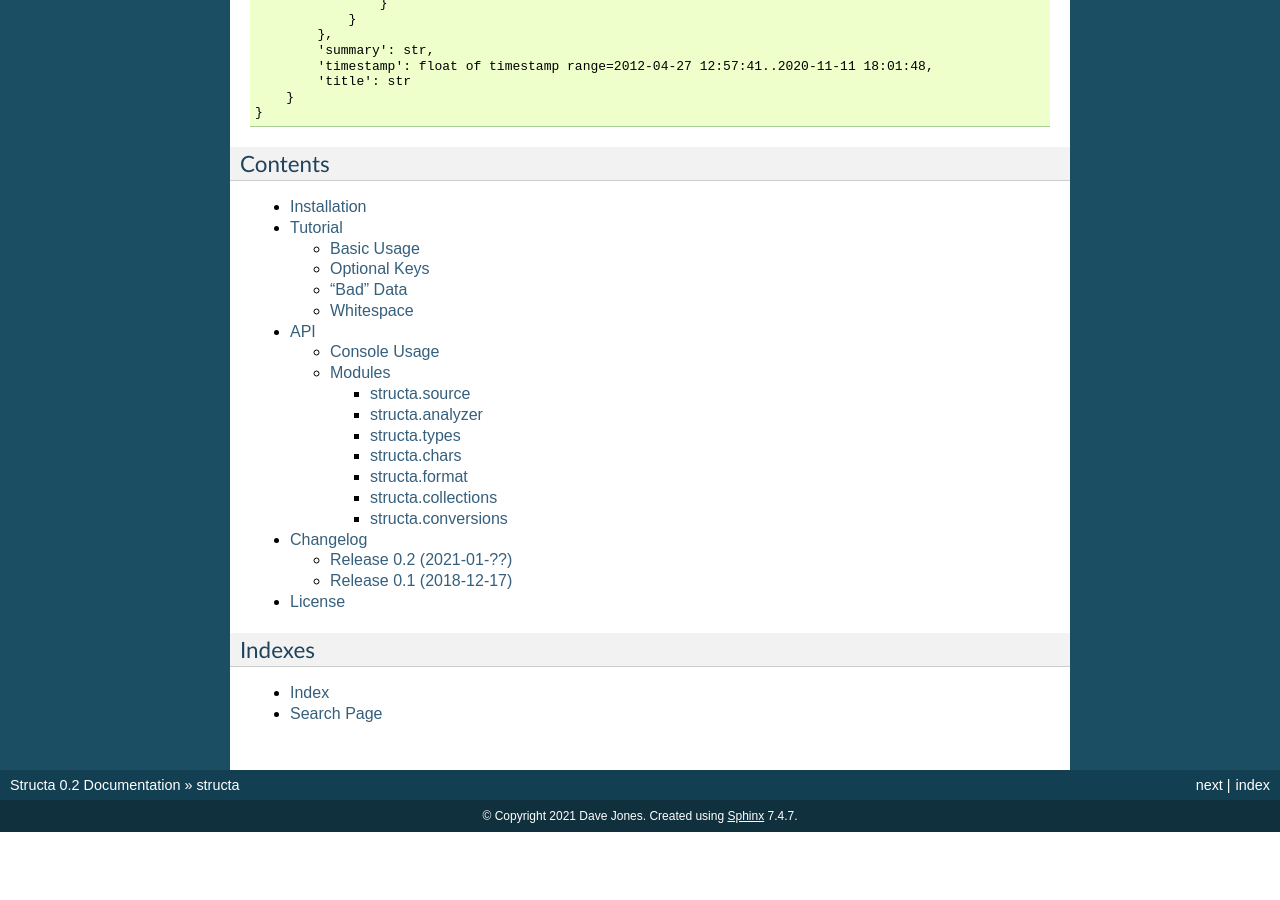
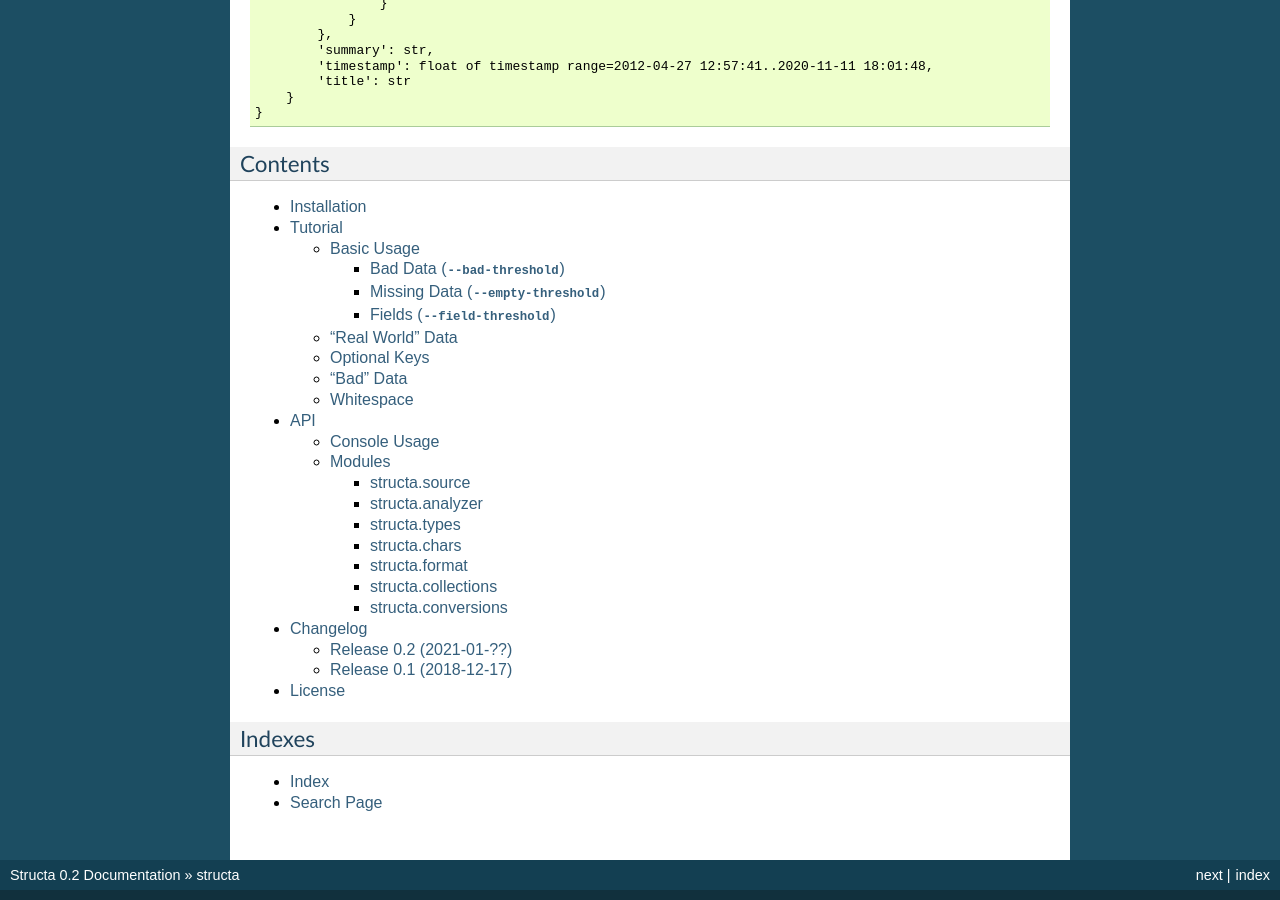
Before and after one commit to waveform80/structa, a Sphinx documentation site: the page built from docs/index.rst, in a window 1280 px wide and 900 px high, scrolled down 2292 px. Built offline with Sphinx 7.4.7, drawn with Linux system fonts in a browser that asks for light colours; before the commit the page ends 3124 px from its top, so only the background shows below that; some of the changed lines change nothing that is shown.

Commit message:
Re-work the tutorial (WIP)
Place the simple examples first and work up to the more complex
examples. Include option links for the various options that are
demonstrated

```diff
--- a/docs/tutorial.rst
+++ b/docs/tutorial.rst
@@ -23,11 +23,202 @@ is figuring out what to twiddle them to.
 Basic Usage
 ===========
 
-We'll start with a custom made data-set which will allow us to tweak things and
-see what's going on under structa's hood a bit more easily. The following
-script generates a fairly sizeable JSON file (~11MB) apparently recording
-various air quality readings from places which bear absolutely no resemblance
-whatsoever to my adoptive home city (ahem):
+We'll start with some basic data structures and see how structa handles them.
+The following code dumps a list of strings representing integers to stdout in
+JSON format:
+
+.. literalinclude:: examples/str-nums.py
+   :caption:
+
+We can capture the output in a file and pass this to structa:
+
+.. code-block:: console
+
+    $ python3 str-nums.py > str-nums.json
+    $ structa str-nums.json
+    [ str of int range=0..999 pattern="d" ]
+
+Alternatively, we can pipe the output straight to structa:
+
+.. code-block:: console
+
+    $ python3 str-nums.py | structa
+    [ str of int range=0..999 pattern="d" ]
+
+The output shows that the data contains a list (indicated by the
+square-brackets surrounding the output) of strings of integers ("str of int"),
+which have values between 0 and 999 (inclusive). The "pattern" at the end
+indicates that the strings are in decimal ("d") form (structa would also
+recognize octal, "o", and hexadecimal "x" forms of integers).
+
+
+Bad Data (``--bad-threshold``)
+------------------------------
+
+Let's see how structa handles bad data. We'll add a non-numeric string into our
+list of numbers:
+
+.. literalinclude:: examples/bad-nums.py
+   :caption:
+
+What does structa do in the presence of this "corrupt" data?
+
+.. code-block:: console
+
+    $ python3 bad-nums.py | structa
+    [ str of int range=0..999 pattern="d" ]
+
+Apparently nothing! It may seem odd that structa raised no errors, or even
+warnings when encountering subtly incorrect data. However, structa has a "bad
+threshold" setting (:option:`structa --bad-threshold`) which means not all data
+in a given sequence has to match the pattern under test.
+
+This setting defaults to 1% (or 0.01) meaning that up to 1% of the values can
+fail to match and the pattern will still be considered valid. If we lower the
+bad threshold to zero, this is what happens:
+
+.. code-block:: console
+
+    $ python3 bad-nums.py | structa --bad-threshold 0
+    [ str range="0".."foo" ]
+
+It's still recognized as a list of strings, but no longer as string
+representations of integers.
+
+How about mixing types? The following script outputs our errant string, "foo",
+along with a list of numbers. However, note that this time the numbers are
+integers, not strings of integers. In other words we have a list of a string,
+and lots of integers:
+
+.. literalinclude:: examples/bad-types.py
+   :caption:
+
+.. code-block:: console
+
+    $ python3 bad-types.py | structa
+    [ value ]
+
+In this case, even with the default 1% bad threshold, structa doesn't exclude
+the bad data; the analysis simply returns it as a list of mixed "values".
+
+This is because structa assumes that the *types* of data are at least correct,
+under the assumption that if whatever is generating your data hasn't even got
+the data types right, you've got bigger problems! The bad threshold mechanism
+only applies to bad data *within* a homogenous type (typically bad string
+representations of numeric or boolean types).
+
+
+Missing Data (``--empty-threshold``)
+------------------------------------
+
+Another type of "bad" data commonly encountered is empty strings which are
+typically used to represent *missing* data, and (predictably) structa has
+another knob that can be twiddled for this: :option:`structa
+--empty-threshold`. The following script generates a list of strings of
+integers in which most of the strings (~70%) are blank:
+
+.. literalinclude:: examples/mostly-blank.py
+   :caption:
+
+Despite the vast majority of the data being blank, structa handles this as
+normal:
+
+.. code-block:: console
+
+    $ python3 mostly-blank.py | structa
+    [ str of int range=0..100 pattern="d" ]
+
+This is because the default for :option:`structa --empty-threshold` is 99% or
+0.99. If the proportion of blank strings in a field exceeds the empty
+threshold, the field will simply be marked as a string without any further
+processing. Hence, when we re-run this script with the setting turned down to
+50%, the output changes:
+
+.. code-block:: console
+
+    $ python3 mostly-blank.py | structa --empty-threshold 50%
+    [ str range="".."99" ]
+
+.. note::
+
+    For those slightly confused by the above output: structa hasn't lost the
+    "100" value, but because it's now considered a string (not a string of
+    integers), "100" sorts before "99" alphabetically.
+
+
+Fields (``--field-threshold``)
+------------------------------
+
+The final major knob that can be twiddled in structa is the :option:`structa
+--field-threshold`. This is used to distinguish between mappings that act as a
+"table" (mapping keys to records) and mappings that act as a record (mapping
+field-names, typically strings, to their values).
+
+Specifically, if mappings are found with more keys than the threshold, those
+mappings will be treated as tables. However, if mappings are found with fewer
+(or equal) keys to the threshold, they will be analyzed as records. It's a
+rather arbitrary value that (unfortunately) usually requires some
+fore-knowledge of the data being analyzed. However, it's usually quite easy to
+spot when the threshold is wrong, as we'll see.
+
+First, let's take a look at what happens when the threshold is set correctly.
+The following script generates a mapping of mappings. The outer mapping
+contains 200 items, while the inner mappings each contain 3 items labelled
+"id", "foo", and "bar":
+
+.. literalinclude:: examples/simple-fields.py
+   :caption:
+
+When passed to structa, with the default field threshold of 20, we see the
+following output:
+
+.. code-block:: console
+
+    $ python3 simple-fields.py | structa
+    {
+        str of int range=0..199 pattern="d": {
+            'bar': str range="ABZ".."ORK" pattern="Iii",
+            'foo': int range=15..50,
+            'id': int range=0..199
+        }
+    }
+
+This indicates that structa has recognized the data as consisting of a mapping
+(indicated by the surrounding braces), which is keyed by a decimal string
+representation of an integer (in the range 0 to 199), and the values of which
+are another mapping with the keys "id", "foo", and "bar".
+
+The reason the inner mappings were treated as a set of records was because all
+those mappings had less than 20 entries. The outer mapping had more than 20
+entries (200 in this case) and thus was treated as a table.
+
+What happens if we force the field threshold down so low that the inner
+mappings are also treated as a table?
+
+.. code-block:: console
+
+    $ python3 simple-fields.py | structa --field-threshold 2
+    {
+        str of int range=0..199 pattern="d": { str range="bar".."id": value }
+    }
+
+The inner mappings are now defined simply as mappings of strings (in the range
+"bar" to "id", sorted alphabetically) which map to "value" (an arbitrary mix of
+types). Anytime you see a mapping of ``{ str: value }`` in structa's output,
+it's a *fairly* good clue that :option:`structa --field-threshold` might be
+too low.
+
+
+"Real World" Data
+=================
+
+Next, we'll move onto using a slight more complex, custom made data-set which
+will allow us to tweak things and see what's going on under structa's hood a
+bit more easily.
+
+The following script generates a fairly sizeable JSON file (~11MB) apparently
+recording various air quality readings from places which bear absolutely no
+resemblance whatsoever to my adoptive home city (ahem):
 
 .. literalinclude:: examples/air-quality.py
    :caption:
@@ -179,53 +370,8 @@ a string is such.
 For the avoidance of doubt, this is not the case: structa *does* attempt to
 convert timestamps correctly and does *not* think February 31st is a valid date
 (unlike certain databases!). However, structa does have a "bad threshold"
-setting (:option:`--bad-threshold`) which means not all data in a given
+setting (:option:`structa --bad-threshold`) which means not all data in a given
 sequence has to match the pattern under test.
-
-Here's a simpler example to demonstrate. The following code dumps a list of
-string representations of integers to stdout.
-
-.. literalinclude:: examples/bad-nums.py
-   :caption:
-
-Here's structa's analysis of this:
-
-.. code-block:: console
-
-    $ python3 bad-nums.py | structa
-    [ str of int range=0..999 pattern="d" ]
-
-Once again structa has ignored the "bad" data ("foo") in its analysis. This is
-because the bad data is a single value out of 3001 values (~0.03%), and the
-default bad threshold is 1%. If we lower the bad threshold to zero, this is
-what happens:
-
-.. code-block:: console
-
-    $ python3 bad-nums.py | structa --bad-threshold 0
-    [ str range="0".."foo" ]
-
-It's still recognized as a list of strings, but no longer as string
-representations of integers.
-
-What about mixing types?
-
-.. literalinclude:: examples/bad-types.py
-   :caption:
-
-In this case, even with the default 1% bad threshold, structa doesn't exclude
-the bad data; the analysis simply returns it as a list of mixed values:
-
-.. code-block:: console
-
-    $ python3 bad-types.py | structa
-    [ value ]
-
-This is because structa assumes that the *types* of data are at least correct
-(under the assumption that if whatever is generating the data hasn't even got
-the types right, you've got bigger problems!). The bad threshold mechanism only
-applies to bad data *within* a homogenous type (typically bad string
-representations of numeric or boolean types).
 
 
 Whitespace
@@ -233,8 +379,8 @@ Whitespace
 
 By default, structa strips whitespace from strings prior to analysis. This is
 probably not necessary for the vast majority of modern datasets, but it's a
-reasonably safe default, and can be controlled with the
-:option:`--strip-whitespace` and :option:`--no-strip-whitespace` options in any
+reasonably safe default, and can be controlled with the :option:`structa
+--strip-whitespace` and :option:`structa --no-strip-whitespace` options in any
 case.
 
 One other option that is affected by whitespace stripping is the "empty"
@@ -261,14 +407,3 @@ which will be blank. By default, structa is happy with this:
     [ str of int range=0..100 pattern="d" ]
 
 However, if we force the empty threshold down below 70%:
-
-.. code-block:: console
-
-    $ python3 mostly-blank.py | structa --empty-threshold 50%
-    [ str range="".."99" ]
-
-.. note::
-
-    For those slightly confused by the above output: structa hasn't lost the
-    "100" value, but because it's now considered a string (not a string of
-    integers), "100" sorts before "99" alphabetically.
```
